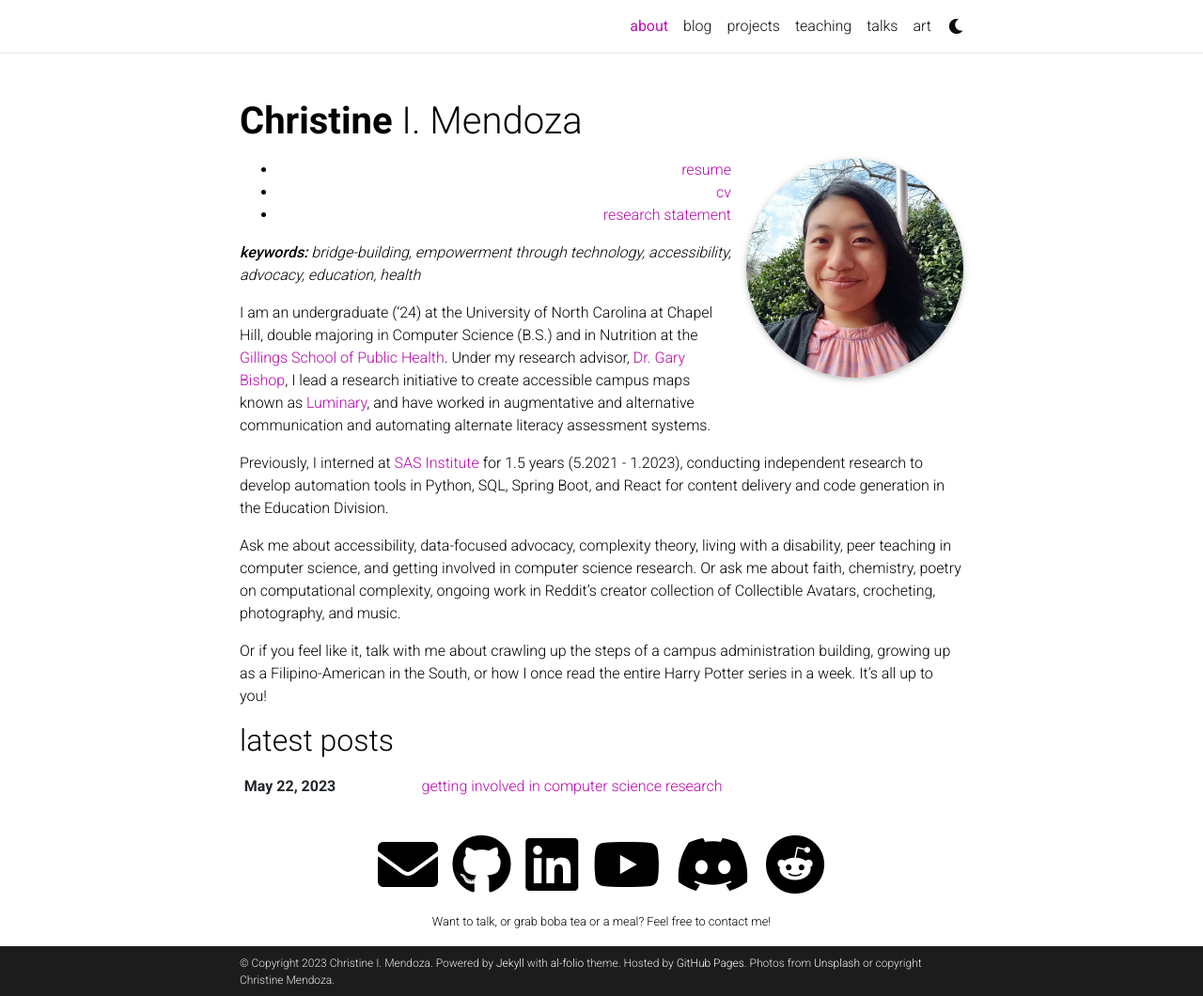
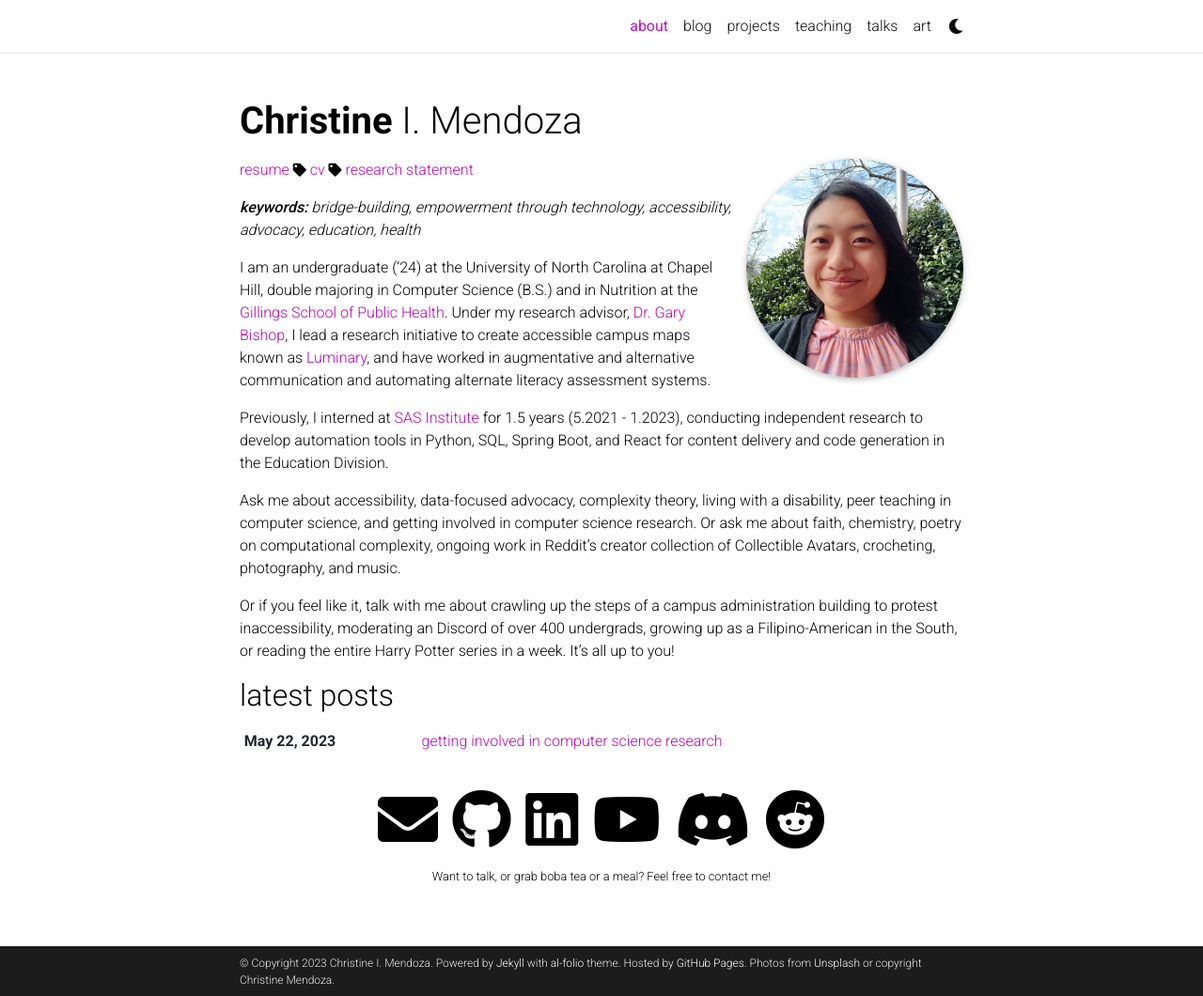
Before and after one commit to christineiym/christineiym.github.io, a Jekyll site: the page built from _pages/about.md, in a window 1280 px wide and 1060 px high. Shown: the whole window at 94% size. Built offline with Jekyll 4.4.1, drawn with Linux system fonts in a browser that asks for light colours; full-size pictures stand in for the smaller copies a plugin makes; comment, search, counter and statistics services are not loaded; a style sheet for code colours, icons or effects is not loaded.

```diff
--- a/_pages/about.md
+++ b/_pages/about.md
@@ -21,9 +21,7 @@ cv_pdf: Mendoza_CV.pdf
 research_statement_pdf: Mendoza_Research_Statement.pdf
 ---
 
-- {% if page.resume_pdf %}<a href="{{ page.cv_pdf | prepend: 'assets/pdf/' | relative_url}}" target="_blank" rel="noopener noreferrer" class="float-right">resume</a>{% endif %}
-- {% if page.cv_pdf %}<a href="{{ page.cv_pdf | prepend: 'assets/pdf/' | relative_url}}" target="_blank" rel="noopener noreferrer" class="float-right">cv</a>{% endif %}
-- {% if page.research_statement_pdf %}<a href="{{ page.cv_pdf | prepend: 'assets/pdf/' | relative_url}}" target="_blank" rel="noopener noreferrer" class="float-right">research statement</a>{% endif %}
+{% if page.resume_pdf %}<a href="{{ page.cv_pdf | prepend: 'assets/pdf/' | relative_url}}" target="_blank" rel="noopener noreferrer">resume</a>{% endif %} <i class="fas fa-tag fa-sm"></i> {% if page.cv_pdf %}<a href="{{ page.cv_pdf | prepend: 'assets/pdf/' | relative_url}}" target="_blank" rel="noopener noreferrer">cv</a>{% endif %} <i class="fas fa-tag fa-sm"></i> {% if page.research_statement_pdf %}<a href="{{ page.cv_pdf | prepend: 'assets/pdf/' | relative_url}}" target="_blank" rel="noopener noreferrer">research statement</a>{% endif %}
 
 _**keywords:** bridge-building, empowerment through technology, accessibility, advocacy, education, health_
 
@@ -33,4 +31,4 @@ Previously, I interned at [SAS Institute](https://www.sas.com/) for 1.5 years (5
 
 Ask me about accessibility, data-focused advocacy, complexity theory, living with a disability, peer teaching in computer science, and getting involved in computer science research. Or ask me about faith, chemistry, poetry on computational complexity, ongoing work in Reddit's creator collection of Collectible Avatars, crocheting, photography, and music.
 
-Or if you feel like it, talk with me about crawling up the steps of a campus administration building, growing up as a Filipino-American in the South, or how I once read the entire Harry Potter series in a week. It's all up to you!
+Or if you feel like it, talk with me about crawling up the steps of a campus administration building to protest inaccessibility, moderating an Discord of over 400 undergrads, growing up as a Filipino-American in the South, or reading the entire Harry Potter series in a week. It's all up to you!
```
Also changed, not shown: _art/castles.md (+2 -1 lines), _pages/art.md (+2 -0 lines), _pages/projects.md (+1 -1 lines), _pages/talks.md (+3 -3 lines), _pages/teaching.md (+2 -2 lines).
